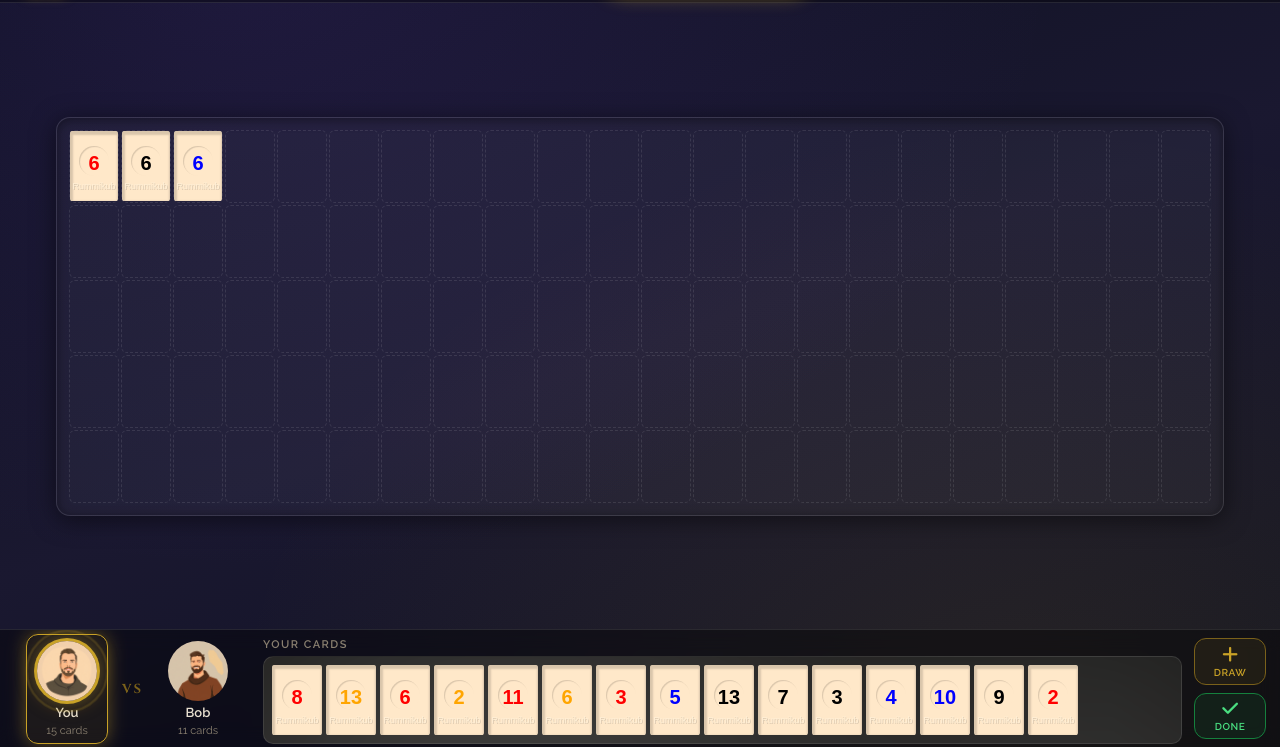
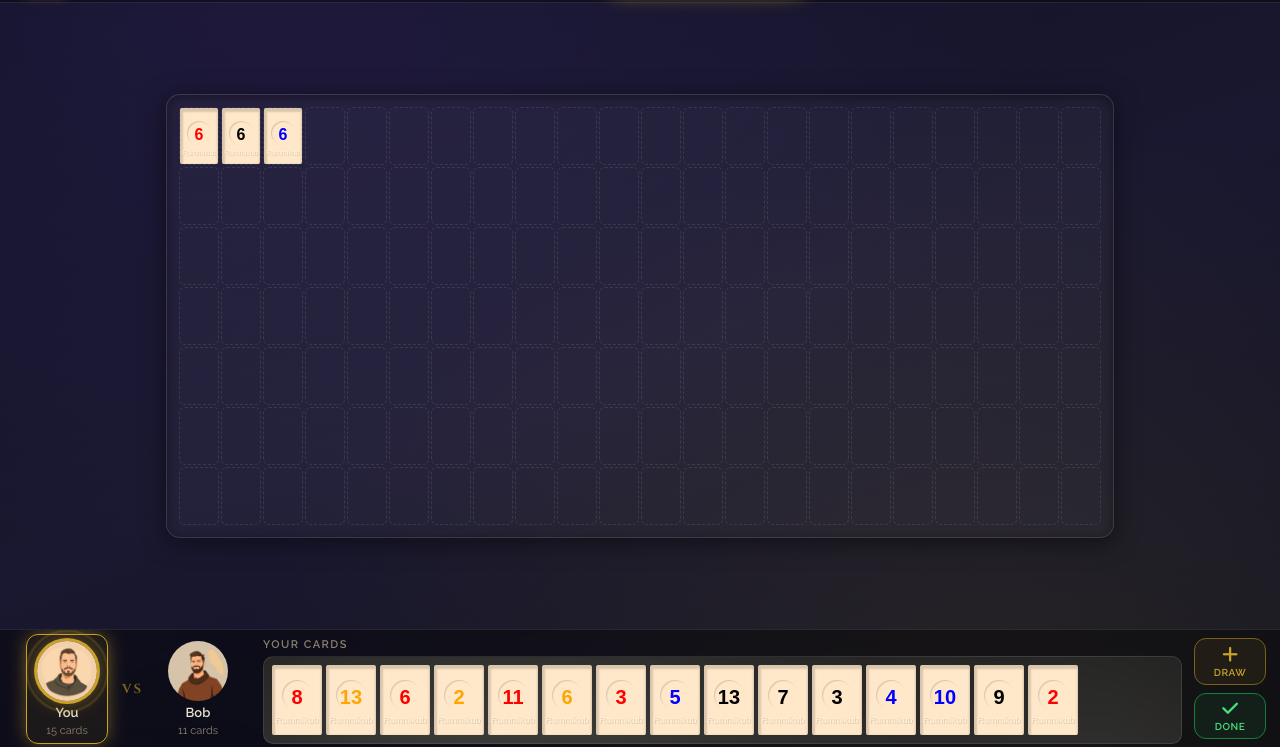
Before and after one commit to Tamar-Laufer/RummiKub-Game, a website with bundled scripts: page html/game.html in a window 1280 px wide. Both pictures are taken after a click on the button "DRAW". Shown: the part 53-800 px from the top of the page. Built offline with nearby package versions, Linux system fonts and the light colour scheme.

Commit message:
Board: 7 rows with 40x58 board tiles (tray tiles unchanged)
Measured with the bot: the AI needs at most 7 rows, even with all 104 tiles on the board (5 rows overflowed in 253/500 games). BOARD_ROWS = 7; board cells 40x58 and board tiles scaled to 80% in game.css; tray tiles stay 50x70. The board fits without scrolling from a ~617px window height. Bot: 0 lost tiles, 0 'no room' for the bot, same results as an unlimited board. New test: all 104 tiles fit.

Co-Authored-By: Claude Opus 5.5 <noreply@anthropic.com>

```diff
--- a/css/game.css
+++ b/css/game.css
@@ -126,10 +126,12 @@ body {
     min-height: 0;
 }
 
+/* Board: 7 rows × 22 columns (BOARD_ROWS / BOARD_COLS in js/game-logic.js).
+   Cells are 40×58 so 7 rows fit on screens from ~620px height; tray tiles keep 50×70. */
 .game-board {
     display: grid;
-    grid-template-columns: repeat(22, 50px);
-    grid-template-rows:    repeat(5,  73px);
+    grid-template-columns: repeat(22, 40px);
+    grid-template-rows:    repeat(7,  58px);
     gap: 2px;
     padding: 12px;
     background: rgba(255,255,255,0.04);
@@ -140,8 +142,8 @@ body {
 }
 
 .board-cell {
-    width: 50px;
-    height: 73px;
+    width: 40px;
+    height: 58px;
     border-radius: var(--radius-card);
     border: 1px dashed rgba(255,255,255,0.10);
     display: flex;
@@ -214,6 +216,29 @@ body {
     text-shadow: 0.75px 0.75px 0.5px rgba(75,75,75,0.2);
     margin-top: 5px;
     margin-bottom: 0;
+}
+
+/* Smaller tiles on the board only (80% of the tray tile: 40×56 in a 40×58 cell) */
+.board-cell .card {
+    width: 40px;
+    height: 56px;
+}
+
+.board-cell .card:hover {
+    transform: translateY(-4px);
+}
+
+.board-cell .card > span:first-child {
+    width: 24px;
+    height: 24px;
+    font-size: 16px;
+    line-height: 24px;
+    margin-top: 4px;
+}
+
+.board-cell .card > p {
+    font-size: 7px;
+    margin-top: 4px;
 }
 
 /* ── Bottom bar ─────────────────────────────────────────────────────────────── */
--- a/js/game-board.js
+++ b/js/game-board.js
@@ -47,7 +47,7 @@ function makeCellDroppable(state, cell, row, col) {
     });
 }
 
-// ─── Build the 5×22 game board ────────────────────────────────────────────────
+// ─── Build the game board (BOARD_ROWS × BOARD_COLS) ──────────────────────────
 export function setupBoard(state) {
     const existing = document.querySelector('.game-board');
     if (existing) existing.remove();
--- a/js/game-logic.js
+++ b/js/game-logic.js
@@ -3,7 +3,9 @@ import { shuffledDeck, drawCards } from './tiles.js';
 import { isBoardValid } from './rules.js';
 import { matrixGreedyFindSets, fitMoveOnBoard } from './ai.js';
 
-export const BOARD_ROWS = 5;
+// 7 rows: measured with the bot, the AI never needs more (even with all 104 tiles on
+// the board). Must match grid-template-rows in css/game.css.
+export const BOARD_ROWS = 7;
 export const BOARD_COLS = 22;
 
 export function emptyBoard() {
@@ -19,7 +21,7 @@ export function createGame(random = Math.random, options = {}) {
         remainingDeck,
         playerCards:   drawCards(remainingDeck, 14),   // the human player's tray
         computerCards: drawCards(remainingDeck, 14),
-        gameBoard:     emptyBoard(),                    // 5×22, null = empty cell
+        gameBoard:     emptyBoard(),                    // 7×22, null = empty cell
         isPlayerTurn:  true,
         // Snapshot from the start of the player's turn — restored when the move is invalid
         savedBoard:  null,
```
Also changed, not shown: CLAUDE.md (+3 -2 lines), tests/ai.test.js (+9 -1 lines).
